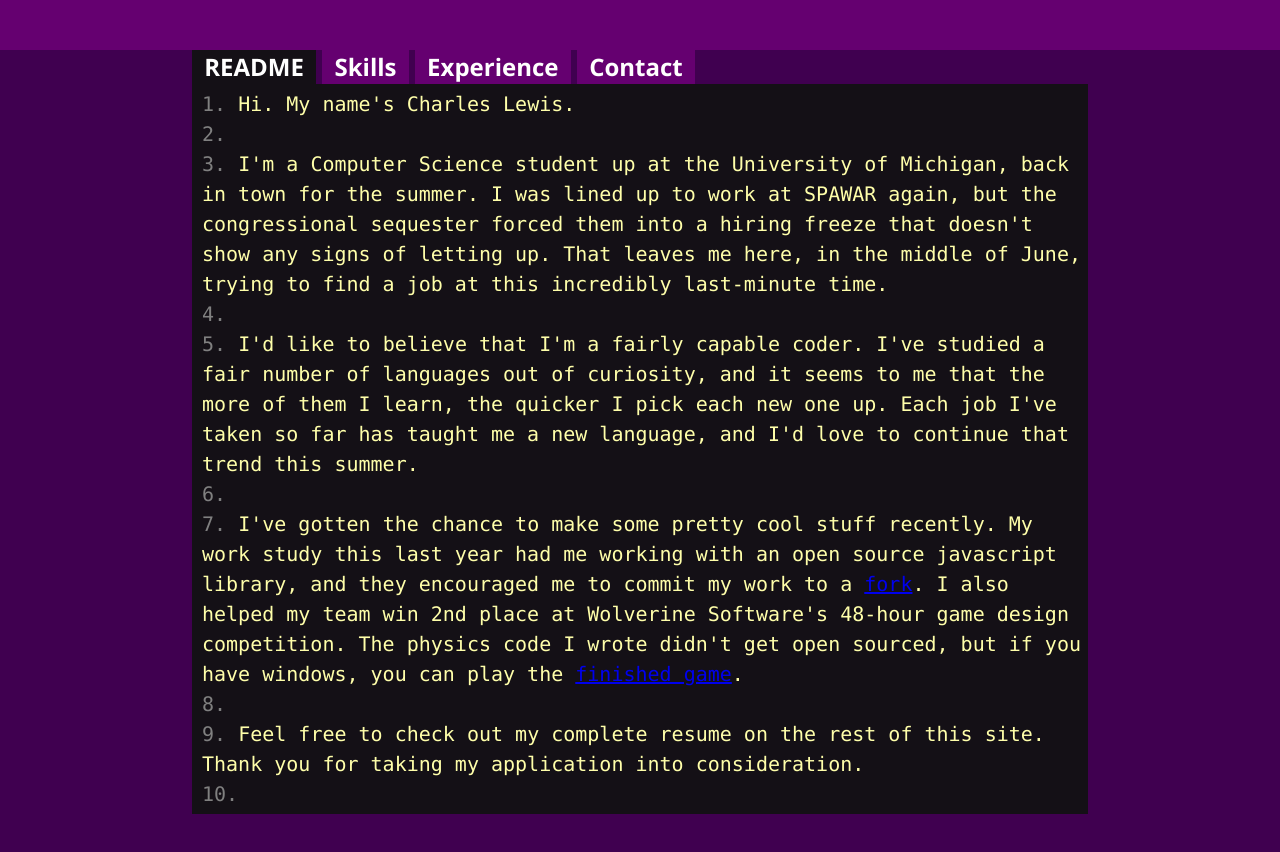
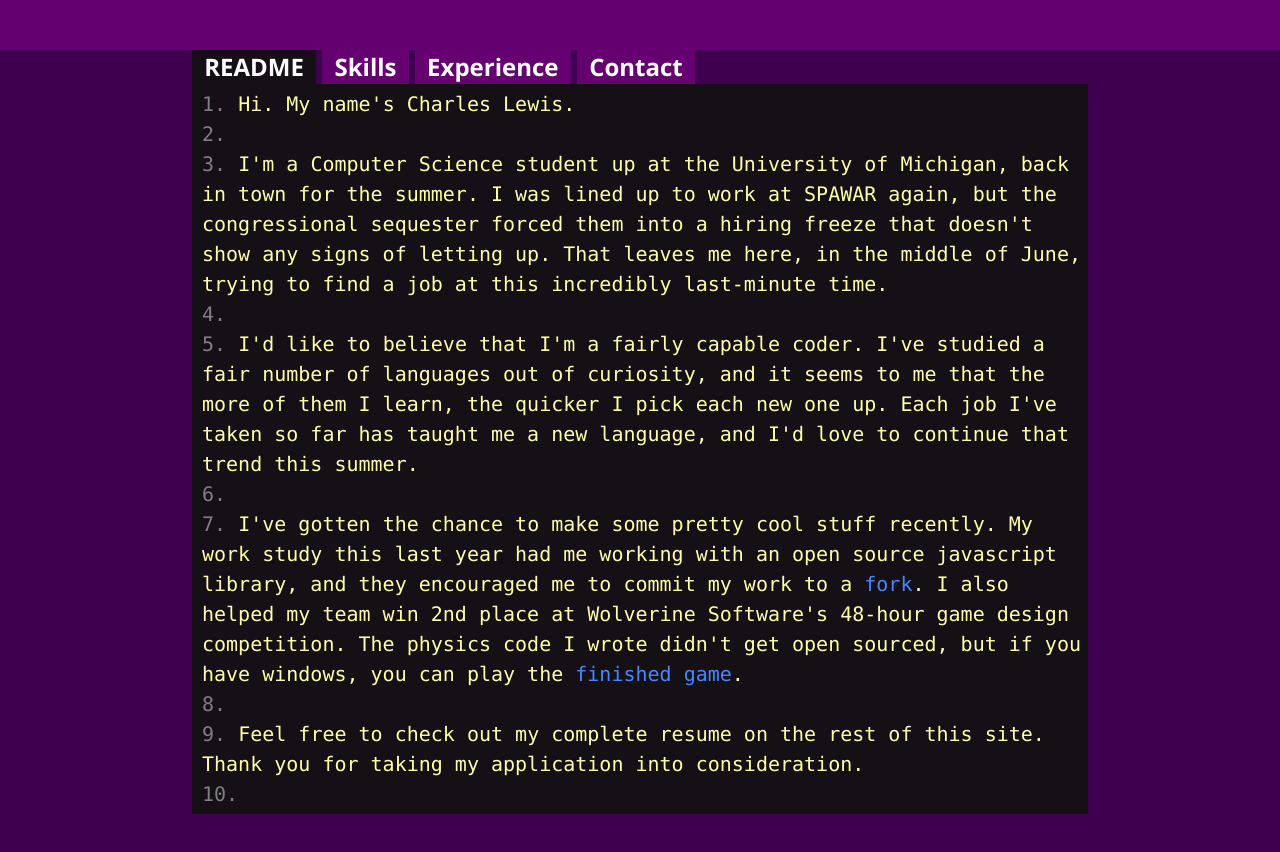
Before and after one commit to DoodleIncident/portfolio, a plain HTML site: page index.html in a window 1280 px wide. Drawn offline with Linux system fonts and the light colour scheme.

Commit message:
change colors for links in main body

```diff
--- a/stylesheet.css
+++ b/stylesheet.css
@@ -128,6 +128,20 @@ body {
     list-style: none;
 }
 
+#text a {
+    color: #4488FF;
+    text-decoration: none;
+}
+
+#text a:hover {
+    text-decoration: underline;
+}
+
+#text a:visited {
+    color: #FF88FF;
+    text-decoration: none;
+}
+
 * {
   -webkit-box-sizing: border-box;
      -moz-box-sizing: border-box;
```
